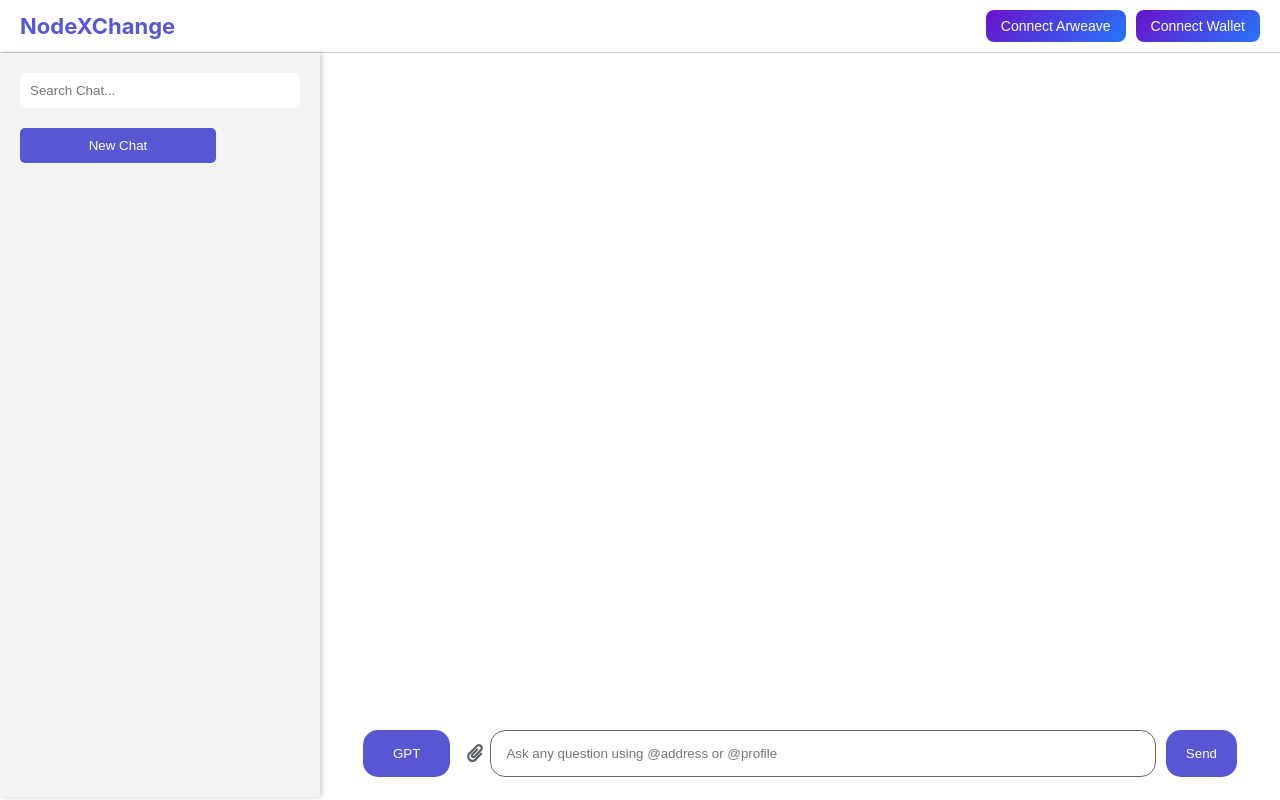
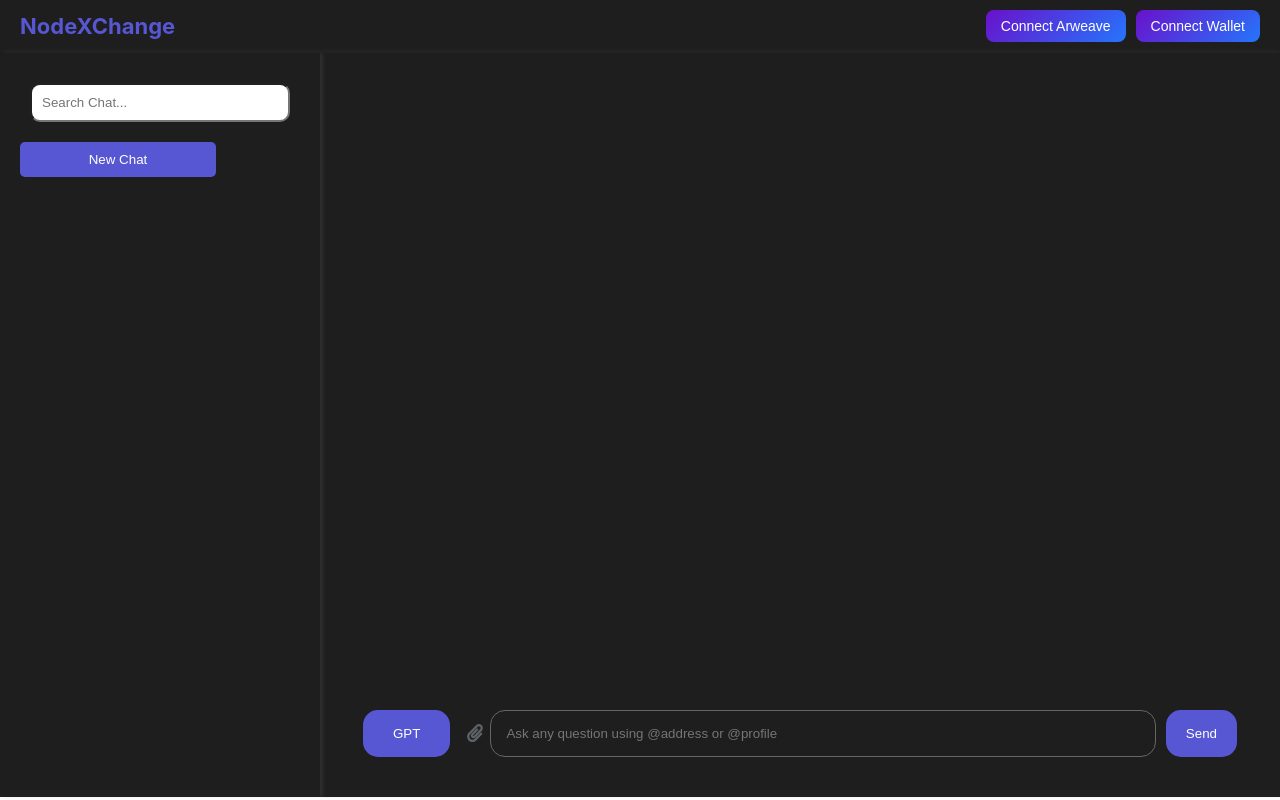
Before and after one commit to devdattanarawade97/NodeXChangeFrontend, a React (Create React App) app: page / in a window 1280 px wide. Built offline with nearby package versions, Linux system fonts and the light colour scheme; what arweave would draw is missing.

Commit message:
scrollbar issue fixed

```diff
--- a/src/App.css
+++ b/src/App.css
@@ -0,0 +1,4 @@
+.app{
+
+    background-color: #1E1E1E;
+}
--- a/src/App.js
+++ b/src/App.js
@@ -150,11 +150,7 @@ export default function App() {
         //set thread completion timestamp
 
         setThreadCompletionTimestamp(data.threadCompletionTimestamp==null||undefined?8000:Date.now()-data.completedAt);
-      }
-
-      if(threadMessages.length===0){
-        setFirstMessagesOfThread([...firstMessagesOfThread, newMessage]);
-      }
+      } else {
         const addMessageToThread = await fetch("http://localhost:8000/api/process/run-thread", {
           method: "POST",
           headers: {
@@ -177,6 +173,12 @@ export default function App() {
         //set thread completion timestamp
 
         setThreadCompletionTimestamp(data.threadCompletionTimestamp==null||undefined?8000:Date.now()-data.completedAt);
+      }
+
+      if(threadMessages.length===0){
+        setFirstMessagesOfThread([...firstMessagesOfThread, newMessage]);
+      }
+
       } catch (error) {
 
         console.log(`error while adding message to thread ${error}`);
@@ -185,7 +187,7 @@ export default function App() {
   };
 
   return (
-    <div>
+    <div className='app'>
       <Header parentWalletAddress={setParentWalletAddress}
       parentArWalletAddress={setParentArWalletAddress}
       />
--- a/src/components/ChatInterface.css
+++ b/src/components/ChatInterface.css
@@ -1,86 +1,59 @@
+/* Main Container */
 .app-container {
   display: flex;
   height: 93vh;
   font-family: Arial, sans-serif;
   font-size: 14px;
-  background-color: white;
+  background-color: #1E1E1E;
+  box-shadow: 2px 0 5px rgba(155, 150, 150, 0.2);
+  overflow: hidden; /* Hide scrollbars for the entire container */
 }
-
-.header-container{
-
- display: flex;
-
-}
-
-.user-message {
-  background-color: #e1f7d5; /* Light green for user messages */
-  text-align: left;
-  padding: 10px;
-  margin: 5px;
-  border-radius: 5px;
-}
-
-.gpt-message {
-  background-color: #f1f1f1; /* Light gray for GPT messages */
-  text-align: right;
-  padding: 10px;
-  margin: 5px;
-  border-radius: 5px;
-}
-
-
-
-
-
-
-.search-bar {
-  padding: 10px;
-  border-radius: 5px;
-  border: none;
-  margin-bottom: 20px;
-}
-
-
-
 
 /* Chat Interface */
 .chat-interface {
   width: 75%;
-
   color: black;
   display: flex;
   flex-direction: column;
   padding: 20px;
   box-sizing: border-box;
-
-
+  overflow: hidden; /* Hide scrollbars for the chat interface */
 }
 
+/* Chat Messages - Enable smooth scrolling and hide scrollbar */
 .chat-messages {
   flex: 1;
   overflow-y: auto;
   padding: 10px;
+  border-radius: 5px;
+  background-color: #1E1E1E;
+  margin-bottom: 20px;
+  scrollbar-width: none;  /* Hide scrollbar in Firefox */
+  -ms-overflow-style: none;  /* Hide scrollbar in IE and Edge */
+  scroll-behavior: smooth;  /* Smooth scrolling */
+  max-height: calc(100vh - 220px); /* Prevent input box from shifting up */
+  /* Ensure messages container fits within the container */
+}
+
+/* Chat Message Styling */
+.chat-message {
+  margin-bottom: 10px;
+  background-color: #1E1E1E;
 
   border-radius: 5px;
-  background-color: white;
-  margin-bottom: 20px;
+  box-shadow: 0 2px 4px rgba(0, 0, 0, 0.1);
+  color: #b4b4b4;
+  word-wrap: break-word;
+  display: flex;
 }
 
-.chat-message {
-  margin-bottom: 10px;
-  background-color: #f9f9f9;;; /* Slightly shaded background */
-  padding: 10px;
-  border-radius: 5px;
-  box-shadow: 0 2px 4px rgba(0, 0, 0, 0.1); /* Elevation for messages */
-  color: black;
-}
-
+/* Chat Input Section */
 .chat-input {
   display: flex;
   width: 95%;
-
-  margin-bottom: 20%;
   margin: auto;
+  margin-top: 20px;  /* Space between chat messages and input */
+  padding-bottom: 20px;  /* To ensure there’s a space at the bottom */
 }
 
 .chat-text-input {
@@ -88,17 +61,18 @@
   padding: 15px;
   border-radius: 15px;
   border: 1px solid #666;
-  background-color: white;
-  color: black;;
+  background-color: #1E1E1E;
+  color: white;
+  margin-right: 10px;
 }
 
+/* Send Button */
 .send-button {
   background-color: #5757d4;
   color: white;
   padding: 10px 20px;
   border: none;
   border-radius: 15px;
-  margin-left: 10px;
   cursor: pointer;
   transition: background-color 0.3s;
 }
@@ -107,6 +81,7 @@
   background-color: #5757d4;
 }
 
+/* Model Switch Button */
 .model-switch-button {
   width: 10%;
   padding: 15px;
@@ -114,18 +89,16 @@
   border: none;
   border-radius: 15px;
   cursor: pointer;
-  background-color:   #5757d4;
+  background-color: #5757d4;
   color: white;
   transition: background-color 0.3s;
-
-
 }
 
 .model-switch-button:hover {
   background-color: #0056b3;
 }
 
-
+/* File Upload Button */
 .file-upload-container {
   position: relative;
 }
--- a/src/components/ChatInterface.jsx
+++ b/src/components/ChatInterface.jsx
@@ -16,8 +16,6 @@ export default function ChatInterface({ onSendMessage, threadMessages, onNewMess
   //current model state variable
   const [currentModel, setCurrentModel] = useState("GPT");
 
-  //current tx id state variable
-  const [currentTxId, setCurrentTxId] = useState(null);
 
   const handleModelSwitch = () => {
 
@@ -32,6 +30,10 @@ export default function ChatInterface({ onSendMessage, threadMessages, onNewMess
         method: "GET",
 
       })
+      // const response = await fetch(`https://2aszcqykhy7efzxgspd3wt2qeopaqgusjnfk3gg2byyom6irzcrq.arweave.net/${tx_id}`, {
+      //   method: "GET",
+
+      // })
       const responseData = await response.json();
       //log response id
       console.log("response id : ", responseData);
@@ -109,7 +111,6 @@ export default function ChatInterface({ onSendMessage, threadMessages, onNewMess
         </button>
         <FileUploadIcon
           onFileUpload={handleUploadedFile}
-          onTxId={setCurrentTxId}
         ></FileUploadIcon>
         <input
           type="text"
--- a/src/components/FileUploadIcon.jsx
+++ b/src/components/FileUploadIcon.jsx
@@ -4,7 +4,7 @@ import { FaPaperclip } from "react-icons/fa"; // Importing from react-icons
 import Arweave from "arweave";
 
 
-export default function FileUploadIcon({ onFileUpload  , onTxId }) {
+export default function FileUploadIcon({ onFileUpload  }) {
   const fileInputRef = useRef(null);
 
   const handleFileChange = async (event) => {
@@ -65,8 +65,7 @@ export default function FileUploadIcon({ onFileUpload  , onTxId }) {
       const res = await window.arweaveWallet.dispatch(transaction);
       //log res
       console.log("transaction res : ", res);
-      //set tx id
-      onTxId(res.id);
+
     } catch (error) {
 
       //log error
--- a/src/components/LeftPanel.css
+++ b/src/components/LeftPanel.css
@@ -6,19 +6,26 @@
   box-sizing: border-box;
   display: flex;
   flex-direction: column;
-  box-shadow: 2px 0 5px rgba(0, 0, 0, 0.2);
-  background-color: #f4f4f4;
+  box-shadow: 2px 0 5px rgba(155, 150, 150, 0.2);
+
+  background-color: #1E1E1E;
 }
-
+.search-bar{
+  margin: 10px;
+  padding: 10px;
+  border-radius: 10px;
+}
 .new-chat-button {
   padding: 10px 20px;
   border-radius: 5px;
+  margin-top: 10px;
   border: none;
   background-color: #5757d4;/* Matches button color */
   color: white;
   cursor: pointer;
   width: 70%;
   margin-bottom: 20px;
+
 }
 
 .thread-list {
--- a/src/components/LeftPanel.jsx
+++ b/src/components/LeftPanel.jsx
@@ -8,11 +8,11 @@ export default function LeftPanel({ onNewThread, onSelectThread, threads, curren
   console.log("first message of thread : ", firstMessages);
 
   return (
-    <div className={`sidebar `}>
+    <div className={`sidebar`}>
       <input
         type="text"
         placeholder="Search Chat..."
-        className={`search-bar `}
+        className={`search-bar`}
       />
       <button className={`new-chat-button `} onClick={onNewThread}>
         New Chat
```
